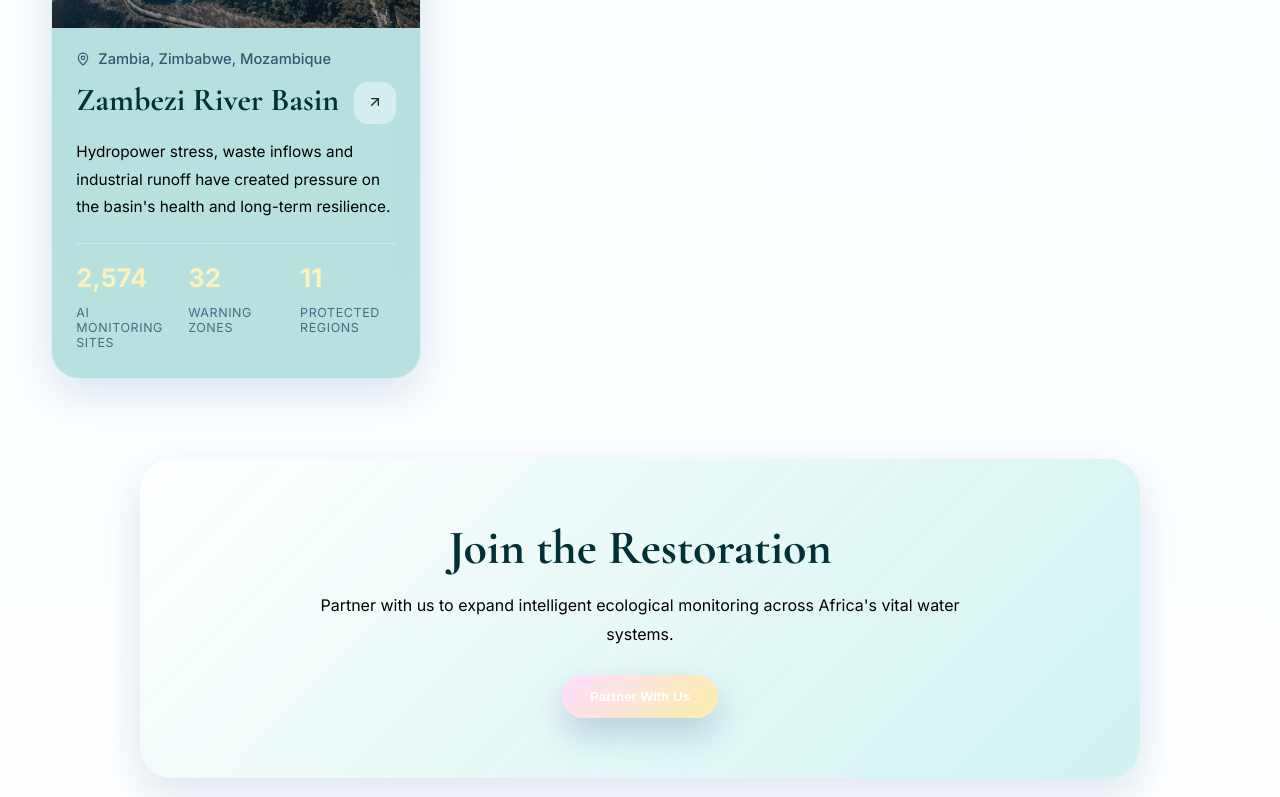
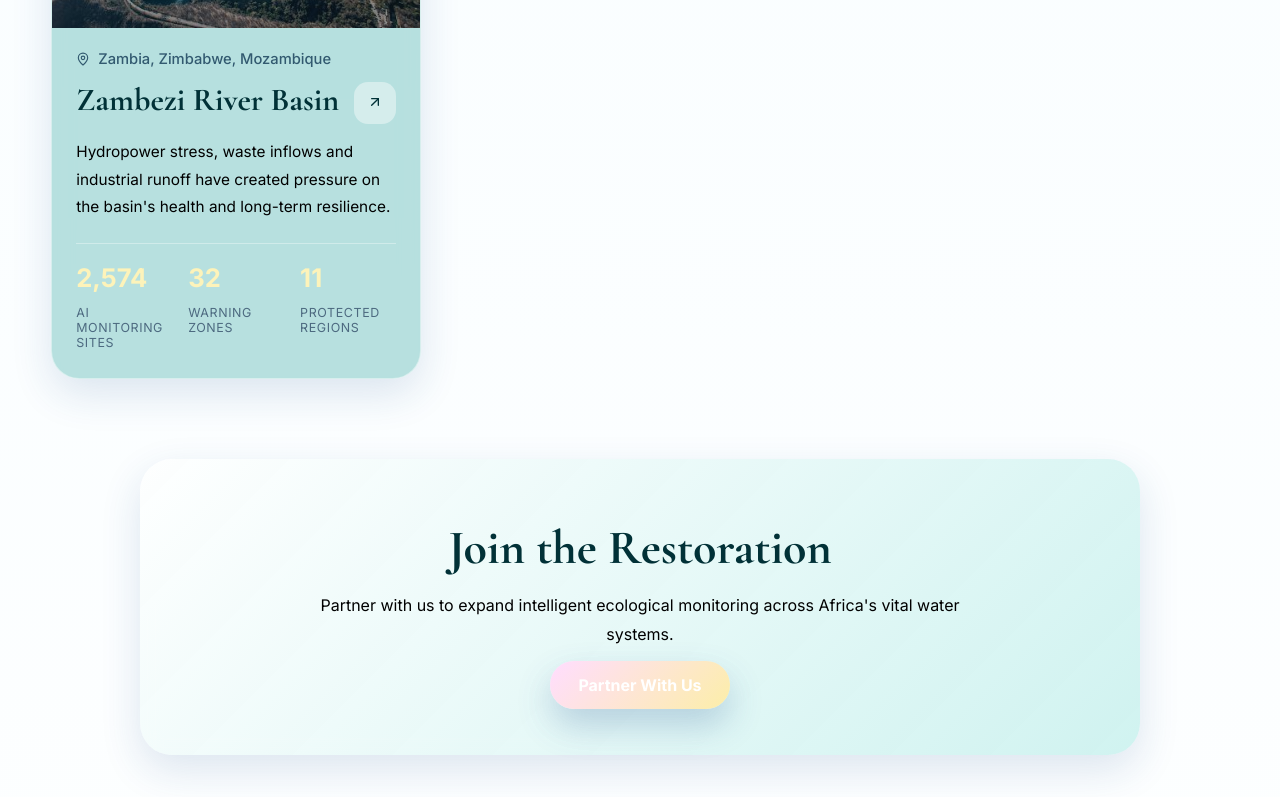
Before and after one commit to delarum/hydrosphere-c-client, a React (Vite) app: page /Projects in a window 1280 px wide. Shown: the part 2000-2797 px from the top of the page. Built offline with nearby package versions, Linux system fonts and the light colour scheme.

Commit message:
make some minor changes in these files

```diff
--- a/src/pages/Projects.jsx
+++ b/src/pages/Projects.jsx
@@ -75,7 +75,7 @@ function Projects() {
           Partner with us to expand intelligent ecological monitoring across
           Africa's vital water systems.
         </p>
-        <button className="cta-button">Partner With Us</button>
+        <a href="/PartnerWithUs" target="_blank" rel="noopener noreferrer" className="cta-button">Partner With Us</a>
       </section>
 
       <ImpactStats />
--- a/src/styles/partner.css
+++ b/src/styles/partner.css
@@ -92,7 +92,7 @@
 
 .hero-subtitle {
   font-size: 1.25rem;
-  opacity: 0.9;
+  color: rgba(255, 255, 255, 0.85);
   margin-bottom: 2.5rem;
   line-height: 1.7;
   max-width: 600px;
--- a/src/styles/projects.css
+++ b/src/styles/projects.css
@@ -437,6 +437,7 @@ body {
 
 .cta-button {
   padding: 14px 28px;
+  text-decoration: none;
   border: none;
   border-radius: 999px;
   background: linear-gradient(135deg, rgb(255, 221, 255), #fceea8);
```
